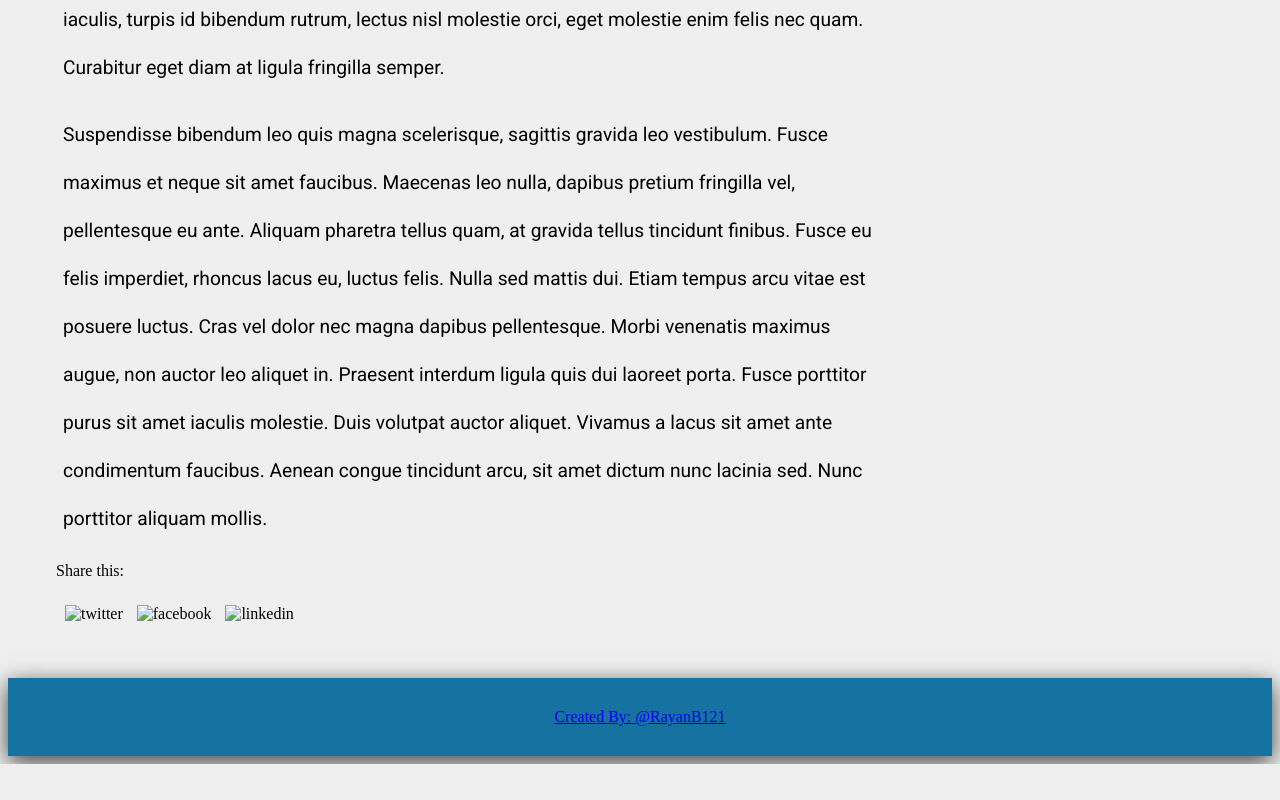
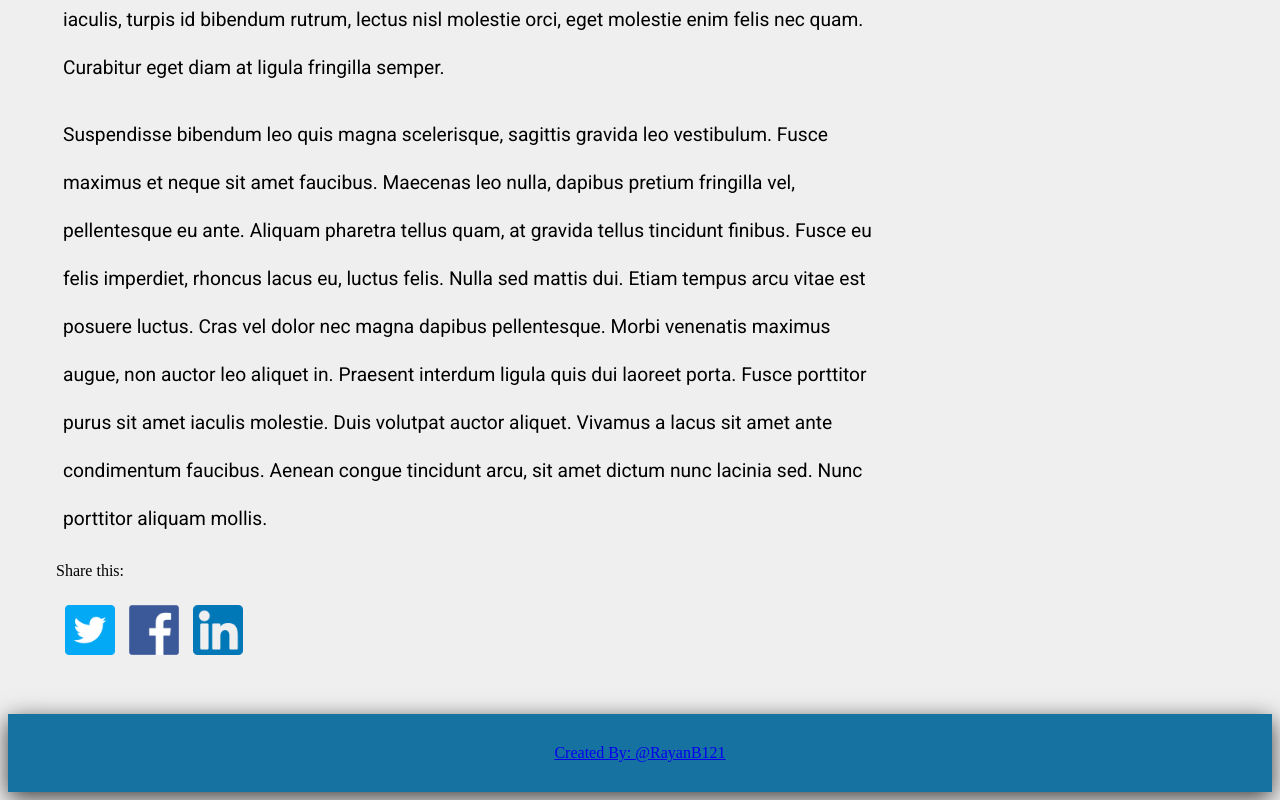
Before and after one commit to RayanB121/Personal-Blog-Website, a plain HTML site: page blogs/blog1.html in a window 1280 px wide. Shown: the part 1784-2584 px from the top of the page. Before the commit the page ends 2548 px from the top, so only its background shows below. Drawn offline with Linux system fonts and the light colour scheme; the site is published under a folder, as on GitHub Pages, so addresses that start at the root find nothing.

Commit message:
Update blog1.html

```diff
--- a/blogs/blog1.html
+++ b/blogs/blog1.html
@@ -30,7 +30,7 @@
 	<div class="main-container">
 		<main>
 			<section class="author-container">
-				<div class="author-photo"><img alt="john picture" class="author-img" src="/images/icon.png"></div>
+				<div class="author-photo"><img alt="john picture" class="author-img" src="../images/icon.png"></div>
 				<div class="author-info">
 					<h1>John L. Cooley</h1>
 					<p>General and Operations Manager at Magna Wealth</p>
@@ -58,9 +58,9 @@
 			<section class="sharing">
 				<p>Share this:</p>
 				<ul class="sharing-list">
-					<li><img alt="twitter" class="icon" src="/images/twitter.png"></li>
-					<li><img alt="facebook" class="icon" src="/images/facebook.png"></li>
-					<li><img alt="linkedin" class="icon" src="/images/linkedin.png"></li>
+					<li><img alt="twitter" class="icon" src="../images/twitter.png"></li>
+					<li><img alt="facebook" class="icon" src="../images/facebook.png"></li>
+					<li><img alt="linkedin" class="icon" src="../images/linkedin.png"></li>
 				</ul>
 			</section>
 		</main>
```
